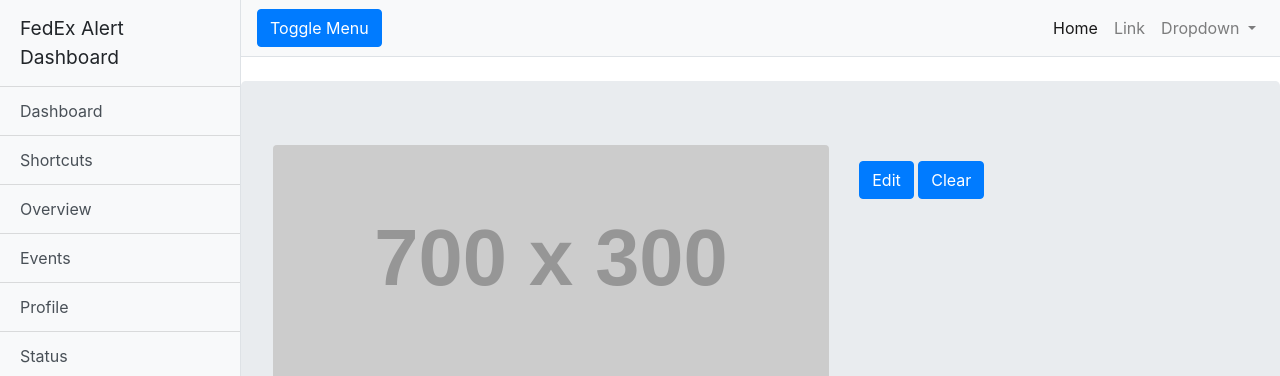
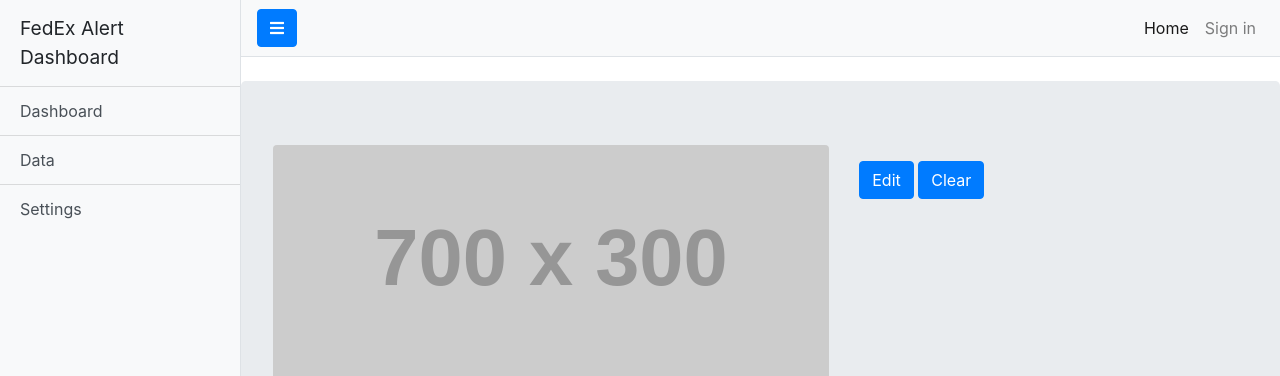
Before and after one commit to wak49/HCI-Alert-Dash, a website: page index.html in a window 1280 px wide. Shown: the top 376 px of the page. Drawn offline with Linux system fonts and the light colour scheme; placeholder pictures from the web are drawn by us.

Commit message:
Add files via upload

```diff
--- /dev/null
+++ b/alert_functions.js
@@ -0,0 +1,79 @@
+// Menu toggle script
+$("#menu-toggle").click(function(e) {
+    e.preventDefault();
+    $("#wrapper").toggleClass("toggled");
+});
+
+// Reading XML file of alerts
+function loadXMLDoc() {
+    var xmlhttp = new XMLHttpRequest();
+    xmlhttp.onreadystatechange = function() {
+    if (this.readyState == 4 && this.status == 200) {
+        myFunction(this);
+    }
+    };
+    xmlhttp.open("GET", "alert.xml" , true);
+    xmlhttp.send();
+}
+function myFunction(xml) {
+    var x, i, xmlDoc, title, type, severity;
+    var head_jum, para, node_p, node_h, element;
+    var d_row, d_col, d_text, b_edit, d_clear;
+    xmlDoc = xml.responseXML;
+
+    // Add alert to html
+    x = xmlDoc.getElementsByTagName("alert")
+    for (i = 0; i <= x.length; i++)
+    {
+        // Extract XML data
+        title = x[i].getElementsByTagName("title")[0].childNodes[0].nodeValue;
+        type = x[i].getElementsByTagName("type")[0].childNodes[0].nodeValue;
+        severity = x[i].getElementsByTagName("severity")[0].childNodes[0].nodeValue;
+        alert = type + "<br>" + severity + "<br>" +
+        x[i].getElementsByTagName("time")[0].childNodes[0].nodeValue + "<br>" +
+        x[i].getElementsByTagName("notes")[0].childNodes[0].nodeValue + "<br>";
+
+        // If critical, add to jumbotron
+        if (severity == "Critical")
+        {
+        // Create new row div
+        d_row = document.createElement("div");
+        d_row.className = "row";
+        d_col = document.createElement("div");
+        d_col.className = "col-md-7";
+        d_text = document.createElement("div");
+        d_text.className = "col-md-5";
+
+        // Create h tag and add to div
+        head_jum = document.createElement("h3");
+        node_h = document.createTextNode(title);
+        head_jum.appendChild(node_h);
+        d_text.appendChild(head_jum);
+
+        // Create p tag and add to div
+        para = document.createElement("p");
+        para.innerHTML = alert;
+        d_text.appendChild(para);
+
+        // Create buttons
+        b_edit = document.createElement("a");
+        b_edit.className = "btn btn-primary";
+        b_edit.appendChild(document.createTextNode("Edit"));
+        d_text.appendChild(b_edit);
+
+        b_clear = document.createElement("a");
+        b_clear.className = "btn btn-primary";
+        b_clear.appendChild(document.createTextNode("Clear"));
+        d_text.appendChild(b_clear);
+
+        // Add everything to jumbotron
+        element = document.getElementById("crit-alerts");
+        element.appendChild(d_row);
+        d_row.appendChild(d_col);
+        d_row.appendChild(d_text);
+        }
+
+        // Add to corresponding column - maybe do same as in if and
+        // Then do if statements on where to add it
+    }
+    }
--- a/index.html
+++ b/index.html
@@ -16,11 +16,12 @@
   <!-- Custom styles for this template -->
   <link href="css/alert_dash.css" rel="stylesheet">
 
+
+  <link rel="stylesheet" href="https://use.fontawesome.com/releases/v5.8.1/css/all.css" integrity="sha384-50oBUHEmvpQ+1lW4y57PTFmhCaXp0ML5d60M1M7uH2+nqUivzIebhndOJK28anvf" crossorigin="anonymous">
+
 </head>
 
 <body onload = "loadXMLDoc();">
-
-
 
 <!-- SIDEBAR -->
 
@@ -31,11 +32,8 @@
     <div class="sidebar-heading">FedEx Alert Dashboard </div>
     <div class="list-group list-group-flush">
       <a href="#" class="list-group-item list-group-item-action bg-light">Dashboard</a>
-      <a href="#" class="list-group-item list-group-item-action bg-light">Shortcuts</a>
-      <a href="#" class="list-group-item list-group-item-action bg-light">Overview</a>
-      <a href="#" class="list-group-item list-group-item-action bg-light">Events</a>
-      <a href="#" class="list-group-item list-group-item-action bg-light">Profile</a>
-      <a href="#" class="list-group-item list-group-item-action bg-light">Status</a>
+      <a href="#" class="list-group-item list-group-item-action bg-light">Data</a>
+      <a href="#" class="list-group-item list-group-item-action bg-light">Settings</a>
     </div>
   </div>
   <!-- /#sidebar-wrapper -->
@@ -45,7 +43,9 @@
 
     <!-- Top navbar -->
     <nav class="navbar navbar-expand-lg navbar-light bg-light border-bottom">
-      <button class="btn btn-primary" id="menu-toggle">Toggle Menu</button>
+      <button class="btn btn-primary" id="menu-toggle">
+          <i class="fas fa-bars"></i>
+      </button>
 
       <button class="navbar-toggler" type="button" data-toggle="collapse" data-target="#navbarSupportedContent" aria-controls="navbarSupportedContent" aria-expanded="false" aria-label="Toggle navigation">
         <span class="navbar-toggler-icon"></span>
@@ -57,18 +57,7 @@
             <a class="nav-link" href="#">Home <span class="sr-only">(current)</span></a>
           </li>
           <li class="nav-item">
-            <a class="nav-link" href="#">Link</a>
-          </li>
-          <li class="nav-item dropdown">
-            <a class="nav-link dropdown-toggle" href="#" id="navbarDropdown" role="button" data-toggle="dropdown" aria-haspopup="true" aria-expanded="false">
-              Dropdown
-            </a>
-            <div class="dropdown-menu dropdown-menu-right" aria-labelledby="navbarDropdown">
-              <a class="dropdown-item" href="#">Action</a>
-              <a class="dropdown-item" href="#">Another action</a>
-              <div class="dropdown-divider"></div>
-              <a class="dropdown-item" href="#">Something else here</a>
-            </div>
+            <a class="nav-link" href="#">Sign in</a>
           </li>
         </ul>
       </div>
@@ -247,79 +236,8 @@
   <script src="vendor/jquery/jquery.min.js"></script>
   <script src="vendor/bootstrap/js/bootstrap.bundle.min.js"></script>
 
-  <!-- Menu Toggle Script -->
-  <script>
-    $("#menu-toggle").click(function(e) {
-      e.preventDefault();
-      $("#wrapper").toggleClass("toggled");
-    });
-
-    function loadXMLDoc() {
-      var xmlhttp = new XMLHttpRequest();
-      xmlhttp.onreadystatechange = function() {
-        if (this.readyState == 4 && this.status == 200) {
-          myFunction(this);
-        }
-      };
-      xmlhttp.open("GET", "alert.xml" , true);
-      xmlhttp.send();
-  }
-
-  function myFunction(xml) {
-    var x, i, xmlDoc, title, type, severity;
-    var head_jum, para, node_p, node_h, element;
-    var node_info;
-    xmlDoc = xml.responseXML;
-
-    // Add alert to html
-    x = xmlDoc.getElementsByTagName("alert")
-    for (i = 0; i < x.length; i++)
-    {
-      // Extract XML data
-      title = x[i].getElementsByTagName("title")[0].childNodes[0].nodeValue;
-      type = x[i].getElementsByTagName("type")[0].childNodes[0].nodeValue;
-      severity = x[i].getElementsByTagName("severity")[0].childNodes[0].nodeValue;
-      alert = type + "<br>" + severity + "<br>" +
-      x[i].getElementsByTagName("time")[0].childNodes[0].nodeValue + "<br>" +
-      x[i].getElementsByTagName("notes")[0].childNodes[0].nodeValue + "<br>";
-
-      // If critical, add to jumbotron
-      if (severity == "Critical")
-      {
-        // Make new row div
-        var d_row = document.createElement("div");
-        d_row.className = "row";
-        var d_col = document.createElement("div");
-        d_col.className = "col-md-7";
-        var d_text = document.createElement("div");
-        d_text.className = "col-md-5";
-
-        // Create h tag and add to div
-        head_jum = document.createElement("h3");
-        node_h = document.createTextNode(title);
-        head_jum.appendChild(node_h);
-        d_text.appendChild(head_jum);
-
-        // Create p tag and add to div
-        para = document.createElement("p");
-        para.innerHTML = alert;
-        d_text.appendChild(para);
-
-        // Add everything to jumbotron
-        element = document.getElementById("crit-alerts");
-        element.appendChild(d_row);
-        d_row.appendChild(d_col);
-        d_row.appendChild(d_text);
-      }
-
-      // Add to corresponding column - maybe do same as in if and
-      // Then do if statements on where to add it
-
-    }
-
-  }
-
-  </script>
+  <!--Custom JavaScript-->
+  <script src="alert_functions.js"></script>
 
 </body>
 
```
